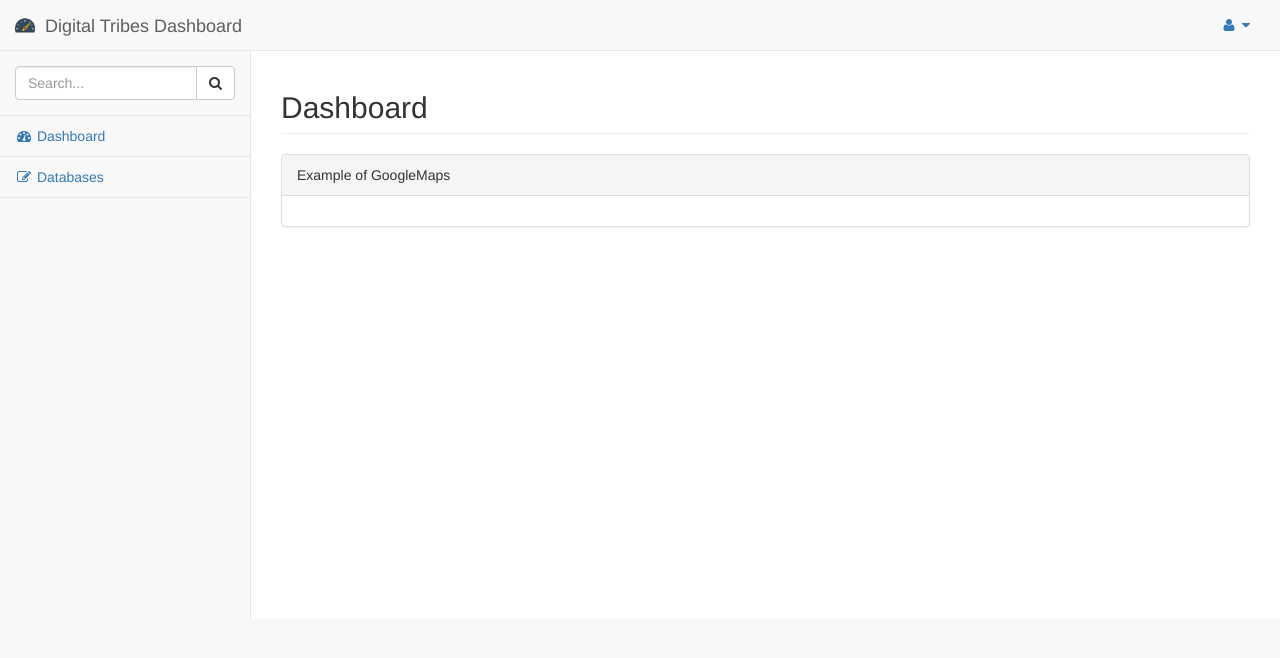
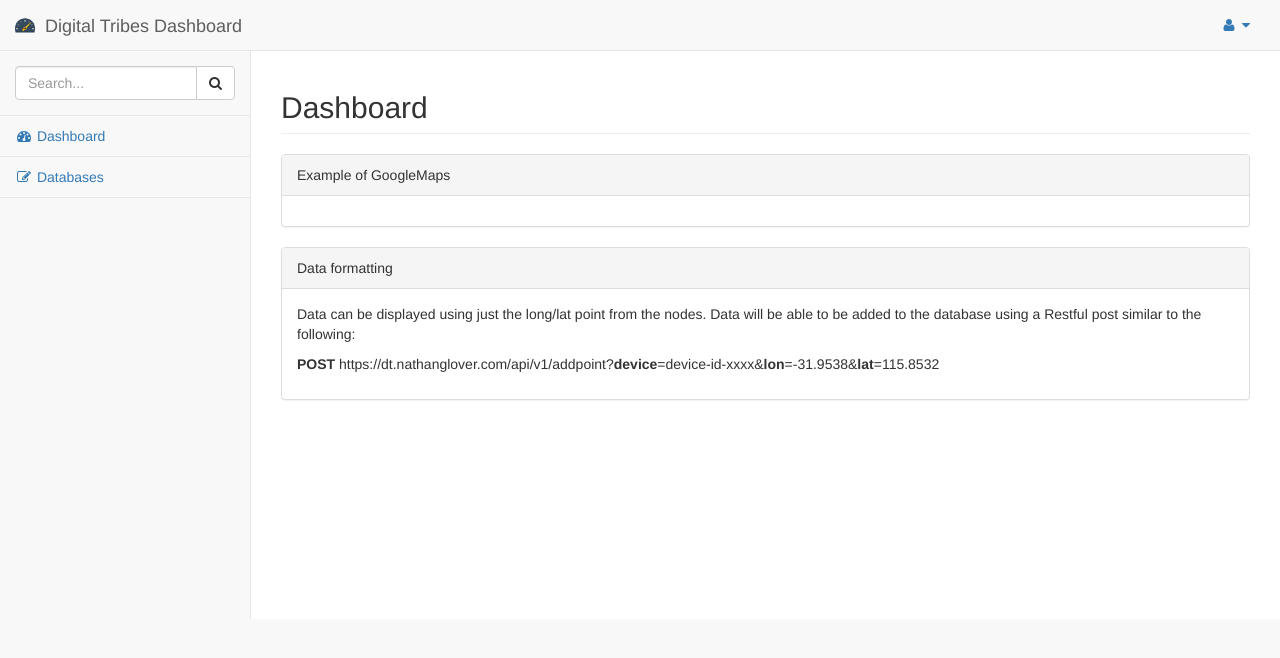
Before and after one commit to t04glovern/tribes-dashboard, a Flask app: template templates/admin/dashboard.html in a window 1280 px wide. Shown: the top 658 px of the page. Run offline with Flask 2, Linux system fonts and the light colour scheme; the template is opened without the code that fills it, so the values that code supplies are empty; some libraries are stand-ins or nearby versions.

Commit message:
Added map and some details for how data can be pushed to map

```diff
--- a/templates/admin/dashboard.html
+++ b/templates/admin/dashboard.html
@@ -22,6 +22,16 @@
                 </div>
             </div>
             <!-- /.panel -->
+            <div class="panel panel-default">
+                <div class="panel-heading">
+                    Data formatting
+                </div>
+                <div class="panel-body">
+                    <p>Data can be displayed using just the long/lat point from the nodes. Data will be able to be added to the database using a Restful post similar to the following:</p>
+                    <p><strong>POST</strong> https://dt.nathanglover.com/api/v1/addpoint?<strong>device</strong>=device-id-xxxx&<strong>lon</strong>=-31.9538&<strong>lat</strong>=115.8532</p>
+                </div>
+            </div>
+            <!-- /.panel -->
         </div>
         <!-- /.col-lg-12 -->
     </div>
```
